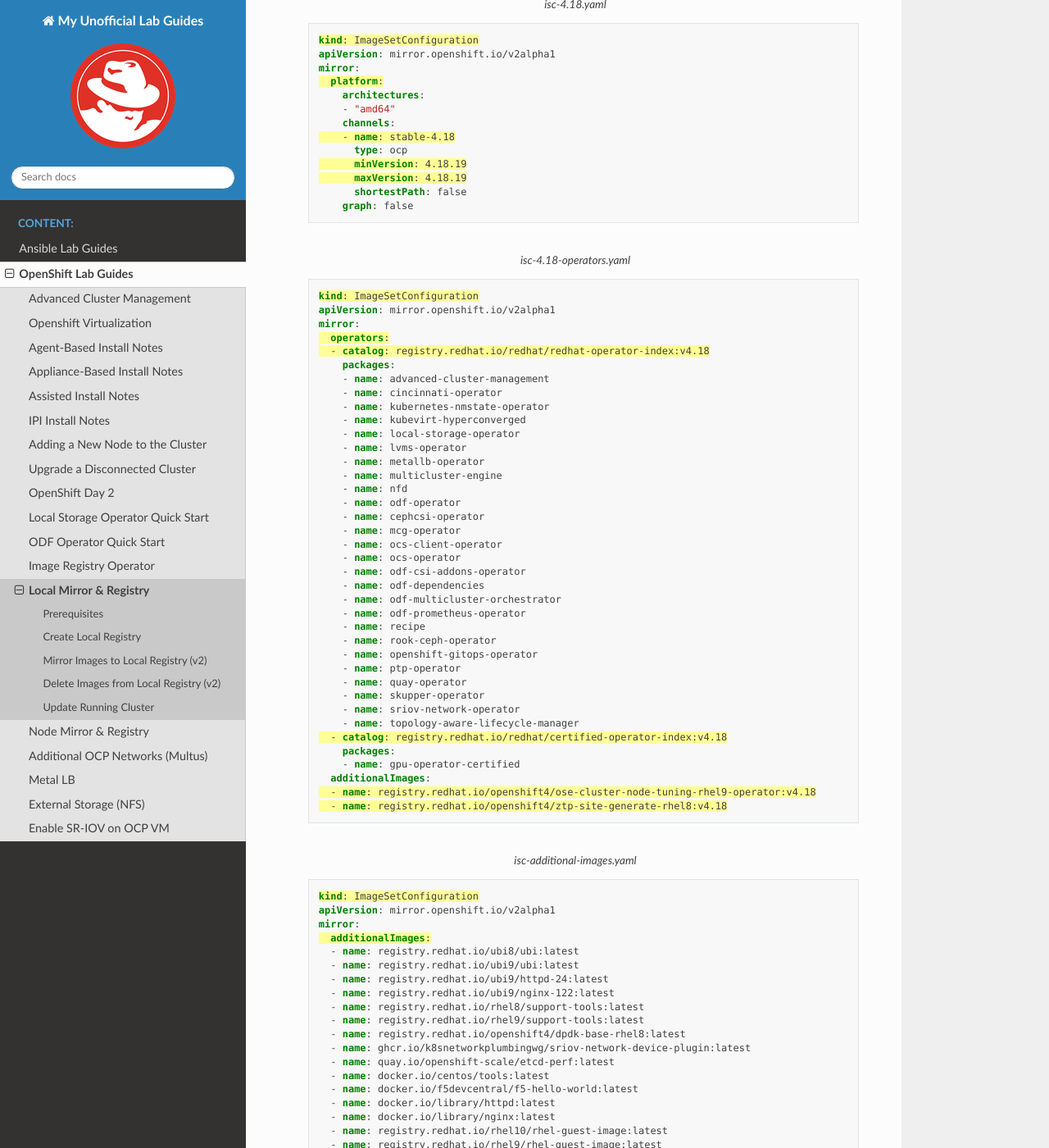
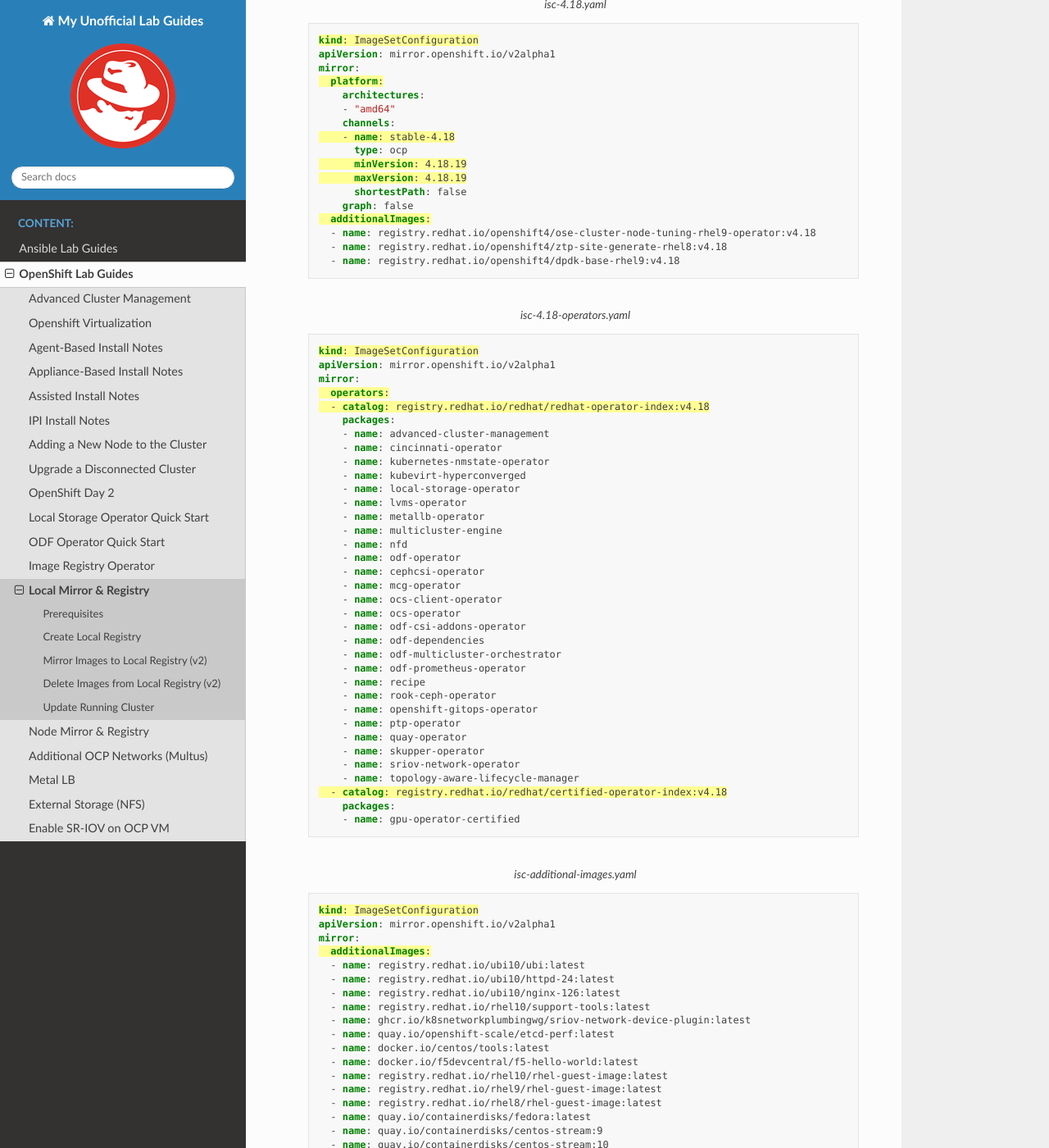
Before and after one commit to vtog/labGuides, a Sphinx documentation site: the page built from source/ocp/local-mirror-registry.rst, in a window 1280 px wide and 1400 px high, scrolled down 5020 px. Shown: the whole window at 82% size. Built offline with Sphinx 7.4.7 and the Read the Docs theme 3.1.0, drawn with Linux system fonts in a browser that asks for light colours; pages that are not in the unit, such as notebooks, are missing from menus; some of the changed text lies outside the part shown.

Commit message:
update to oc mirrror yaml files

```diff
--- a/source/ocp/local-mirror-registry.rst
+++ b/source/ocp/local-mirror-registry.rst
@@ -238,10 +238,14 @@
             maxVersion: 4.18.19
             shortestPath: false
           graph: false
+        additionalImages:
+        - name: registry.redhat.io/openshift4/ose-cluster-node-tuning-rhel9-operator:v4.18
+        - name: registry.redhat.io/openshift4/ztp-site-generate-rhel8:v4.18
+        - name: registry.redhat.io/openshift4/dpdk-base-rhel9:v4.18
 
    .. code-block:: yaml
       :caption: isc-4.18-operators.yaml
-      :emphasize-lines: 1,4,5,33,37,38
+      :emphasize-lines: 1,4,5,33
 
       kind: ImageSetConfiguration
       apiVersion: mirror.openshift.io/v2alpha1
@@ -278,9 +282,6 @@
         - catalog: registry.redhat.io/redhat/certified-operator-index:v4.18
           packages:
           - name: gpu-operator-certified
-        additionalImages:
-        - name: registry.redhat.io/openshift4/ose-cluster-node-tuning-rhel9-operator:v4.18
-        - name: registry.redhat.io/openshift4/ztp-site-generate-rhel8:v4.18
 
    .. code-block:: yaml
       :caption: isc-additional-images.yaml
@@ -290,25 +291,21 @@
       apiVersion: mirror.openshift.io/v2alpha1
       mirror:
         additionalImages:
-        - name: registry.redhat.io/ubi8/ubi:latest
-        - name: registry.redhat.io/ubi9/ubi:latest
-        - name: registry.redhat.io/ubi9/httpd-24:latest
-        - name: registry.redhat.io/ubi9/nginx-122:latest
-        - name: registry.redhat.io/rhel8/support-tools:latest
-        - name: registry.redhat.io/rhel9/support-tools:latest
-        - name: registry.redhat.io/openshift4/dpdk-base-rhel8:latest
+        - name: registry.redhat.io/ubi10/ubi:latest
+        - name: registry.redhat.io/ubi10/httpd-24:latest
+        - name: registry.redhat.io/ubi10/nginx-126:latest
+        - name: registry.redhat.io/rhel10/support-tools:latest
         - name: ghcr.io/k8snetworkplumbingwg/sriov-network-device-plugin:latest
         - name: quay.io/openshift-scale/etcd-perf:latest
         - name: docker.io/centos/tools:latest
         - name: docker.io/f5devcentral/f5-hello-world:latest
-        - name: docker.io/library/httpd:latest
-        - name: docker.io/library/nginx:latest
         - name: registry.redhat.io/rhel10/rhel-guest-image:latest
         - name: registry.redhat.io/rhel9/rhel-guest-image:latest
         - name: registry.redhat.io/rhel8/rhel-guest-image:latest
         - name: quay.io/containerdisks/fedora:latest
         - name: quay.io/containerdisks/centos-stream:9
         - name: quay.io/containerdisks/centos-stream:10
+        - name: quay.io/curl/curl:latest
 
    .. tip:: To discover operators by their package name, applicable channels,
       and versions use the following commands.
```
Also changed, not shown: other parts of source/ocp/local-mirror-registry.rst (+1 -1 lines).
